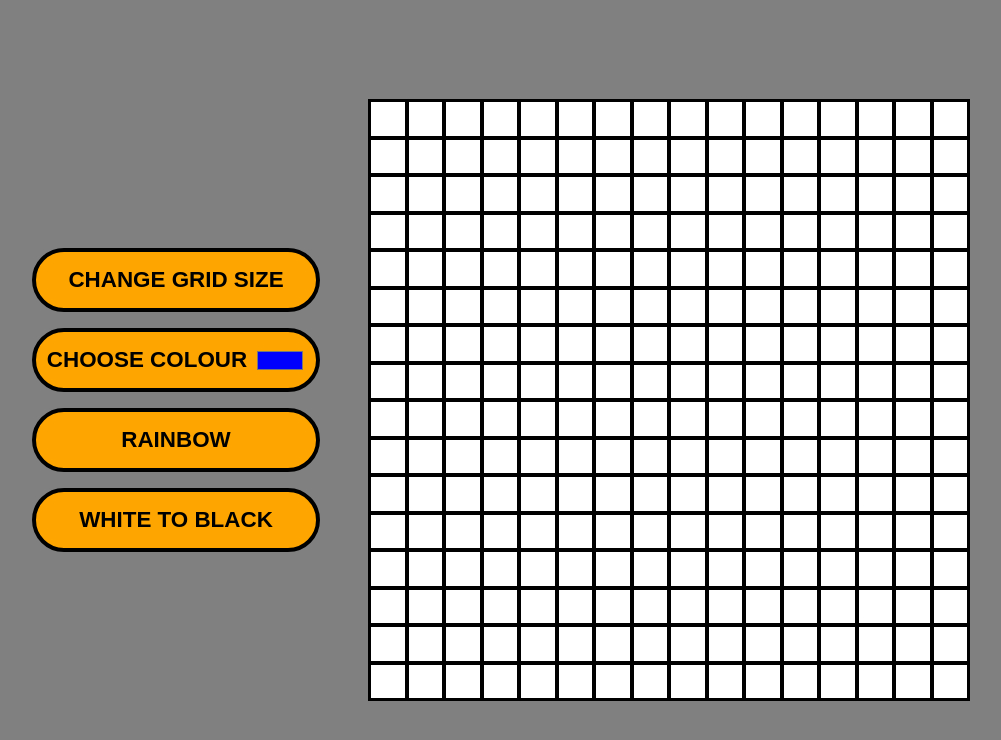
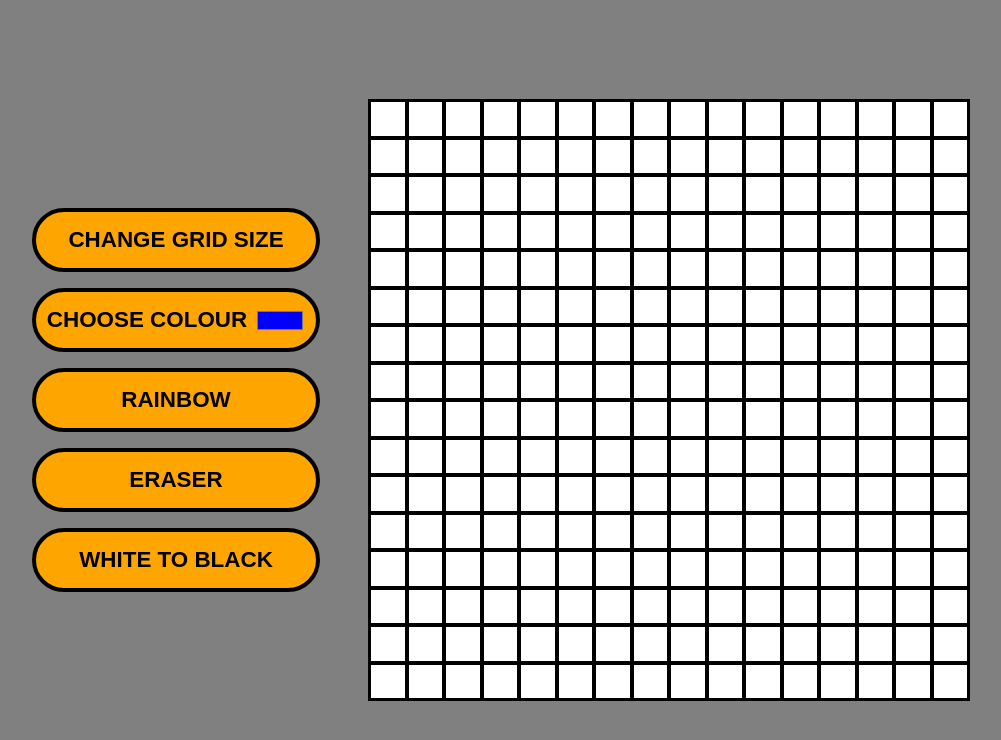
Before and after one commit to RyanNolan1/etch-a-sketch, a plain HTML site: page index.html in a window 1280 px wide. Shown: the whole page, without its empty margins (139-1140 px from the left). Drawn offline with Linux system fonts and the light colour scheme.

Commit message:
this will add an eraser button

```diff
--- a/index.html
+++ b/index.html
@@ -16,6 +16,7 @@
         CHOOSE COLOUR <input type="color" id="colour-picker" value="#0000ff" onchange="chooseColour()"/>
       </div>
       <button class="buttons" onclick="rainbow()">RAINBOW</button>
+      <button class="buttons" onclick="eraser()">ERASER</button>
       <button class="buttons" onclick="whiteToBlack()">WHITE TO BLACK</button>
     </section>
     <div id="grid-container"></div>
```
